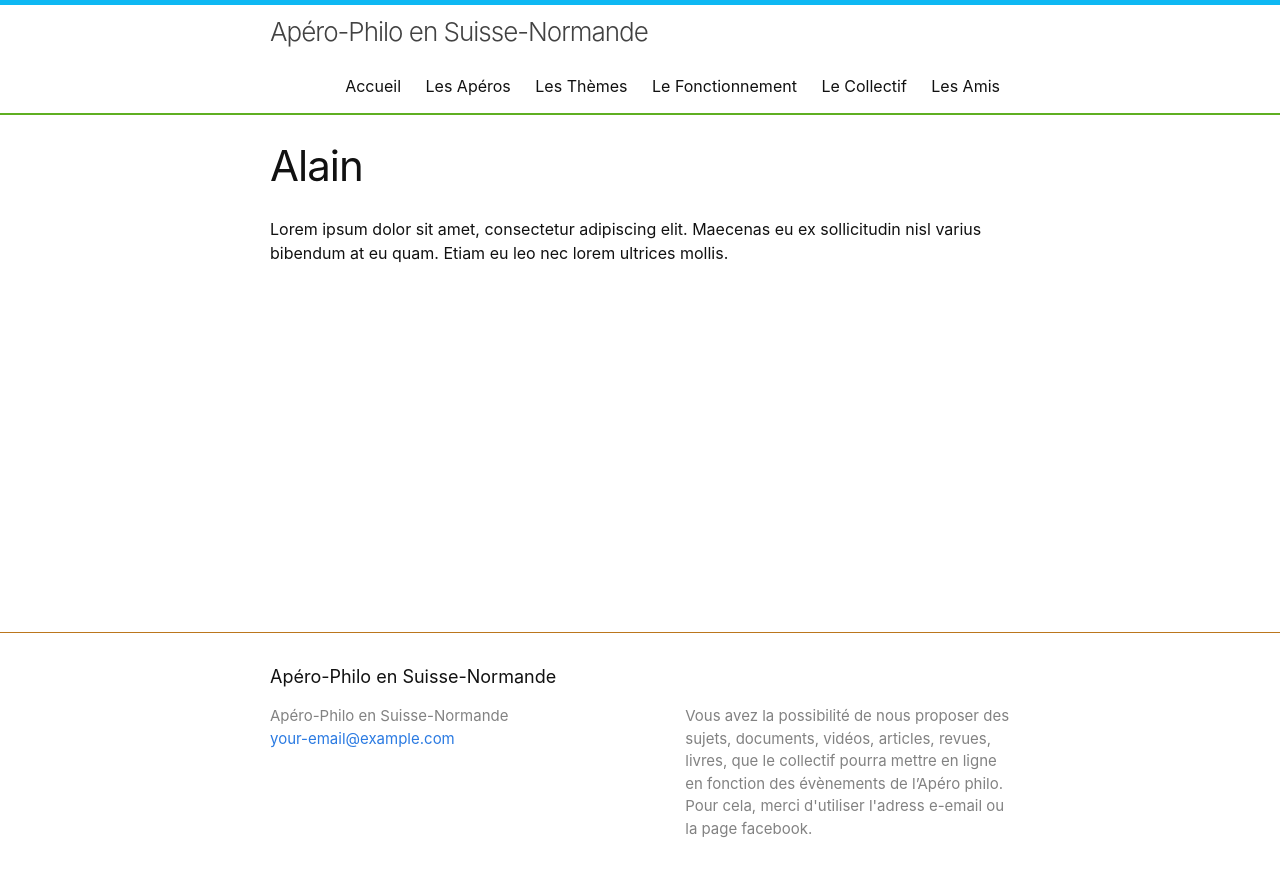
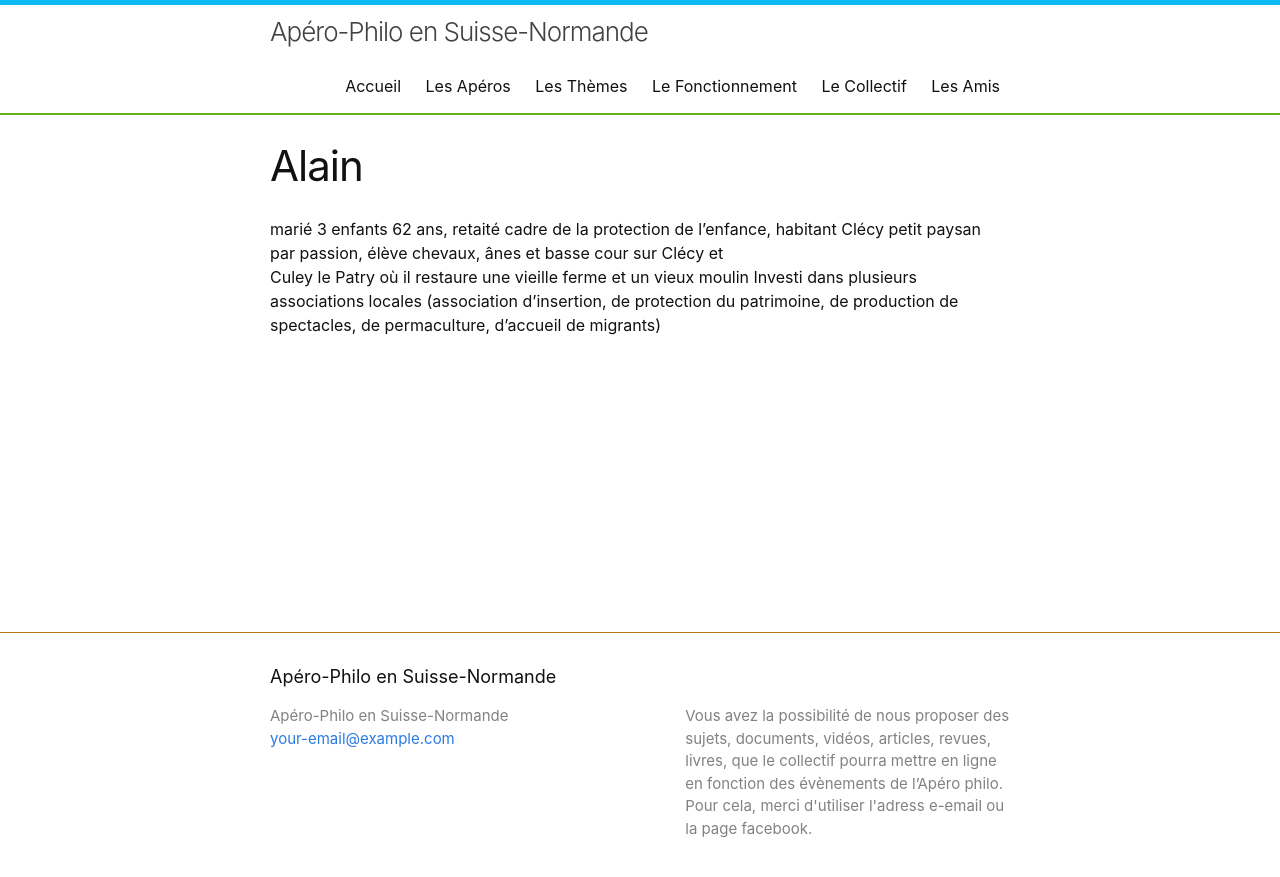
Before and after one commit to aperophilo/apero-philo-suisse-normande.github.io, a Jekyll site: the page built from collections/_members/alain.md, in a window 1280 px wide. Shown: the top 877 px of the page. Built offline with Jekyll 4.4.1, drawn with Linux system fonts in a browser that asks for light colours.

Commit message:
Update alain.md

```diff
--- a/collections/_members/alain.md
+++ b/collections/_members/alain.md
@@ -4,8 +4,15 @@ title: Alain
 
 firstname: Alain
 lastname: Aznar
-phone: 06 xx xx xx xx
+phone: 06 78 92 82 63
 email: alainaznar@hotmail.com
 ---
 
-Lorem ipsum dolor sit amet, consectetur adipiscing elit. Maecenas eu ex sollicitudin nisl varius bibendum at eu quam. Etiam eu leo nec lorem ultrices mollis.
+   marié 3 enfants
+   62 ans, retaité
+   cadre de la protection de l’enfance, habitant Clécy
+   petit paysan par passion, élève chevaux, ânes et basse cour sur Clécy et
+   Culey le Patry où il restaure une vieille ferme et un vieux moulin
+   Investi dans plusieurs associations locales
+   (association d’insertion, de protection du patrimoine, de production de spectacles, de
+   permaculture, d’accueil de migrants)
```
